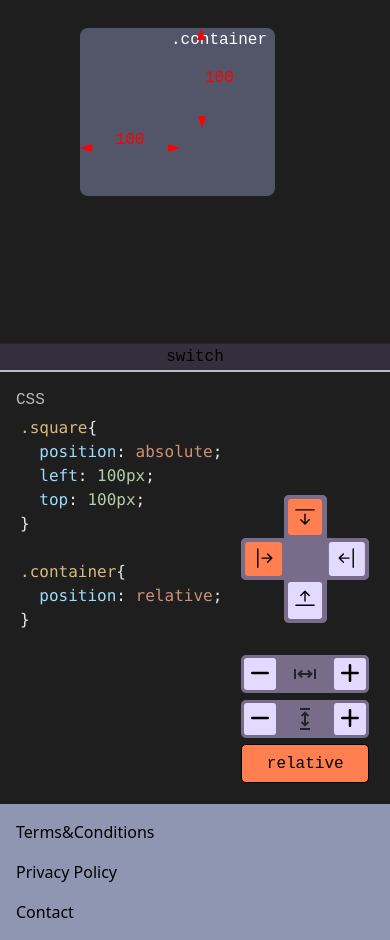
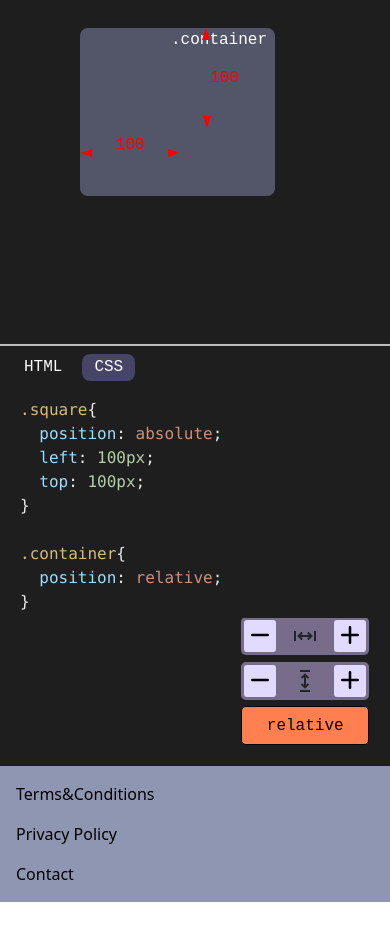
Before and after one commit to VKTRN/Portfolio, a React (Create React App) app: page /blog in a window 390 px wide. Shown: the part 1080-2020 px from the top of the page. After the commit the page ends 1982 px from the top, so only its background shows below. Built offline with nearby package versions, Linux system fonts and the light colour scheme.

Commit message:
work on mobile view

```diff
--- a/package.json
+++ b/package.json
@@ -1,6 +1,7 @@
 {
   "name": "portfolio",
   "dependencies": {
+    "@material-ui/core": "^4.12.4",
     "bootstrap": "*",
     "codemirror": "^5.57.0",
     "dotenv": "^8.2.0",
--- a/src/components/Editor.jsx
+++ b/src/components/Editor.jsx
@@ -81,9 +81,6 @@ export default function Editor({ language, displayName, value, onChange, open})
 
   return (
     <div className={`editor-container ${open}`}>
-      <div className="editor-title">
-        {displayName}
-      </div>
       <ControlledEditor
         // onBeforeChange={handleChange}
         value={value}
--- a/src/pages/Blog.jsx
+++ b/src/pages/Blog.jsx
@@ -133,9 +133,12 @@ function Blog() {
 
   }
 
-  const toggleCode = () => {
-    console.log('hi')
-    open[0] === 'open'? setOpen(['', 'open']) : setOpen(['open', ''])
+  const showCSS = () => {
+    setOpen(['open', ''])
+  }
+
+  const showHTML = () => {
+    setOpen(['', 'open'])
   }
 
   const [css_object, set_css_object]     = useState(make_css_object())
@@ -262,9 +265,14 @@ function Blog() {
           <Editor open={open[0]} language="xml" displayName="HTML" value={makeHTML()}/>
           <Editor open={open[1]} language="css" displayName="CSS" value={get_css_string(css_object)}/>
           <Buttons position={position} togglePosition={togglePosition} setDirection={setDirection} move={move} highlighting={highlighting}></Buttons>
+          {window_.width < 600 &&
+            <div className="code-toggle">
+              <button onClick={showHTML} className = {open[1]}>HTML</button>
+              <button onClick={showCSS} className = {open[0]}>CSS</button>
+            </div>
+          }
 
         </div>
-        {window_.width < 600 && <button onClick={toggleCode} className="code-toggle">switch</button>}
 
         <div className="render-wrapper" >
           <div className="body-name">body</div>
--- a/src/scss/_buttons.scss
+++ b/src/scss/_buttons.scss
@@ -1,6 +1,6 @@
 .buttons{
     display: flex;
-    gap: 2rem;
+    gap: 1rem;
     flex-direction: column;
     position:absolute;
     bottom:1rem;
--- a/src/scss/_codeWrapper.scss
+++ b/src/scss/_codeWrapper.scss
@@ -3,29 +3,39 @@
     display: flex;
     flex-direction: column;
     gap:10%;
-    height: 80vh;
+    height: 50vh;
     flex: 0 0 23rem;
     max-height: 40rem;
     padding:1rem;
     border-top: solid rgb(189, 189, 189) 2px;
-
     background-color: #1e1e1e;
 
+    .code-toggle{
+      position: absolute;
+      top:0;
+      left:0;
+      margin:.5rem;
+      background-color: transparent;
 
-    @include media-breakpoint-up(lg){
-      border: solid rgb(189, 189, 189) 2px;
-      border-radius: .5rem;
-      overflow-y: overlay;
+      button{
+        color: white;
+        border-radius: .5rem;
+        padding: .1rem .75rem;
+        margin: 0 .25rem;
+      }
+
+      .open{
+        background-color: rgb(70, 68, 103);
+      }
+
     }
-
-
 
     .editor-container {
       display: flex;
       flex-direction: column;
       flex-grow: 0;
       flex-basis: 0;
-      margin:0rem;
+      margin: 2rem 0 0 0;
       border-radius: .5rem;
 
       .editor-title {
@@ -95,4 +105,10 @@
         }
       }
     }
+
+    @include media-breakpoint-up(lg){
+      border: solid rgb(189, 189, 189) 2px;
+      border-radius: .5rem;
+      overflow-y: overlay;
+    }
   }
--- a/src/scss/_renderWrapper.scss
+++ b/src/scss/_renderWrapper.scss
@@ -20,8 +20,8 @@
   }
 
   .square{
-    height:40px;
-    width:40px;
+    height:50px;
+    width:50px;
     position:absolute;
     background-color:rgb(167, 171, 206);
     transition: all 300ms;
@@ -30,9 +30,14 @@
     .name{
       color: rgba(0,0,0,.6) !important;
       position: absolute;
-      font-size: small;
+      font-size: x-small;
       top:0rem;
-      right:.5rem;
+      right:.25rem;
+
+      @include media-breakpoint-up(lg){
+        right:.5rem;
+        font-size: small;
+      }
     }
 
     @include media-breakpoint-up(lg){
```
Also changed, not shown: 1 other file (tests, documents, lock files or other folders).
